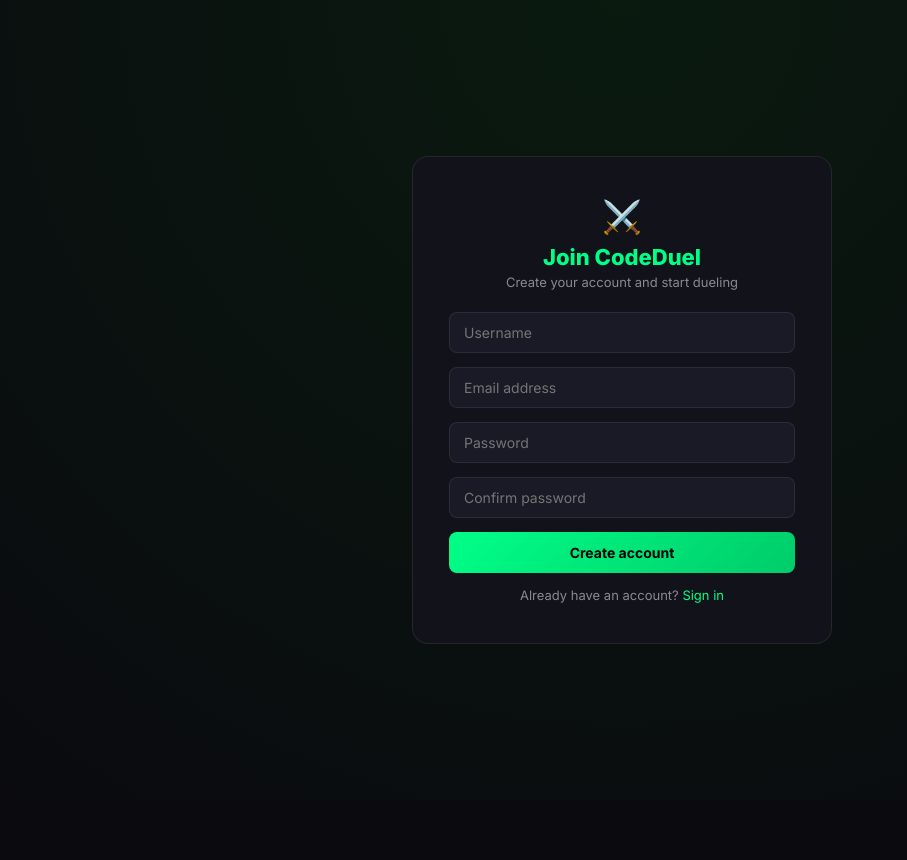
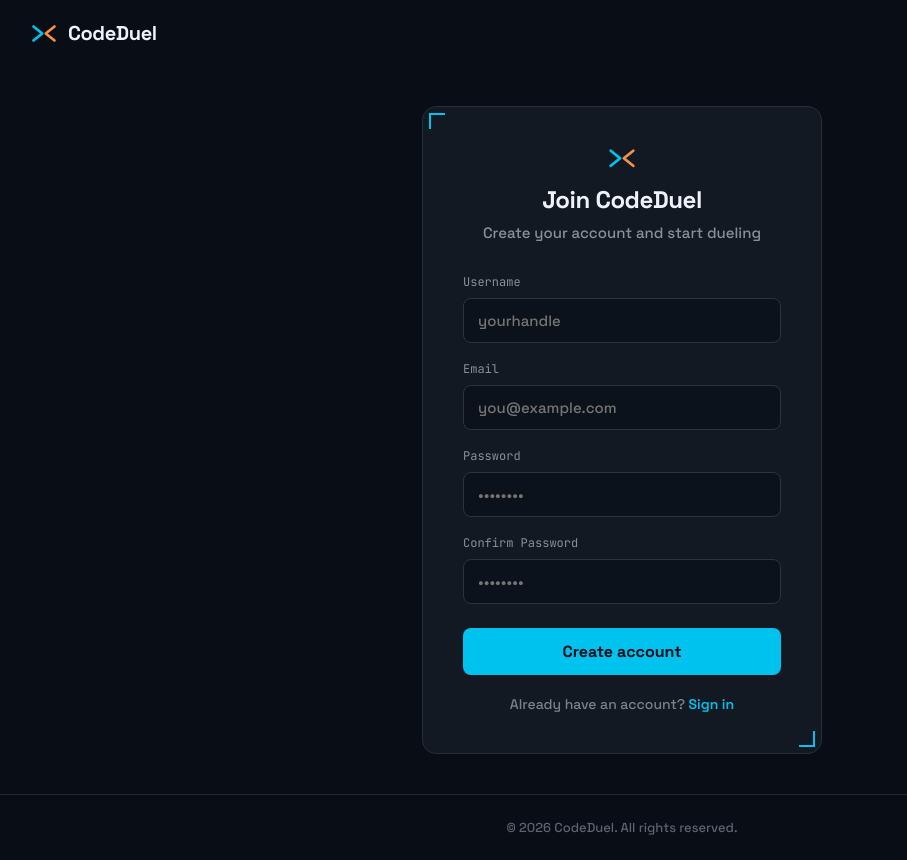
Before and after one commit to Nahom2162002/codeduel-web, a Next.js app: page /register in a window 1280 px wide. Shown: the whole page, without its empty margins (18-925 px from the left). Before the commit the page ends 800 px from the top, so only its background shows below. Built offline with nearby package versions, Linux system fonts and the light colour scheme.

Commit message:
Redesigned register page

```diff
--- a/app/register/page.tsx
+++ b/app/register/page.tsx
@@ -2,6 +2,24 @@
 import { useState } from 'react';
 import { useRouter } from 'next/navigation';
 import Link from 'next/link';
+import { Space_Grotesk, JetBrains_Mono } from 'next/font/google';
+
+const spaceGrotesk = Space_Grotesk({ subsets: ['latin'], weight: ['500', '600', '700'] });
+const jetbrainsMono = JetBrains_Mono({ subsets: ['latin'], weight: ['400', '500', '700'] });
+
+const BLUE = 'oklch(75% 0.15 220)';
+const ORANGE = 'oklch(75% 0.15 55)';
+const GREEN = 'oklch(75% 0.15 155)';
+const RED = 'oklch(68% 0.18 25)';
+
+function DuelIcon({ size = 28 }: { size?: number }) {
+    return (
+        <svg width={size} height={size * (24 / 32)} viewBox="0 0 32 24" fill="none">
+            <path d="M4 4L14 12L4 20" stroke={BLUE} strokeWidth="3" strokeLinecap="round" strokeLinejoin="round" />
+            <path d="M28 4L18 12L28 20" stroke={ORANGE} strokeWidth="3" strokeLinecap="round" strokeLinejoin="round" />
+        </svg>
+    );
+}
 
 export default function RegisterPage() {
     const [username, setUsername] = useState('');
@@ -57,45 +75,103 @@ export default function RegisterPage() {
     };
 
     return (
-        <div style={{
+        <div className={spaceGrotesk.className} style={{
+            background: 'oklch(16% 0.02 260)',
+            color: 'oklch(96% 0.01 260)',
             minHeight: '100vh',
             display: 'flex',
+            flexDirection: 'column'
+        }}>
+            <nav style={{
+                display: 'flex',
                 alignItems: 'center',
-            justifyContent: 'center',
-            background: 'radial-gradient(circle at 50% 0%, #0a1a0f, #0a0a0f)',
-            padding: '24px'
+                justifyContent: 'space-between',
+                padding: '20px 48px',
+                maxWidth: 1280,
+                margin: '0 auto',
+                width: '100%',
+                boxSizing: 'border-box'
             }}>
+                <Link href="/" style={{
+                    display: 'flex',
+                    alignItems: 'center',
+                    gap: 10,
+                    fontWeight: 700,
+                    fontSize: 20,
+                    letterSpacing: '-0.02em',
+                    textDecoration: 'none',
+                    color: 'oklch(96% 0.01 260)'
+                }}>
+                    <DuelIcon />
+                    CodeDuel
+                </Link>
+            </nav>
+
+            <main style={{ flex: 1, display: 'flex', alignItems: 'center', justifyContent: 'center', padding: '40px 24px' }}>
                 <div style={{
-                background: 'var(--surface)',
-                border: '1px solid var(--border)',
-                borderRadius: 16,
-                padding: '40px 36px',
                     width: '100%',
-                maxWidth: 420,
-                display: 'flex',
-                flexDirection: 'column',
-                gap: 14
+                    maxWidth: 400,
+                    background: 'oklch(21% 0.02 260)',
+                    border: '1px solid oklch(30% 0.02 260)',
+                    borderRadius: 14,
+                    padding: 40,
+                    position: 'relative'
                 }}>
-                <div style={{ textAlign: 'center', marginBottom: 8 }}>
-                    <p style={{ fontSize: 32, margin: 0 }}>⚔️</p>
-                    <h1 style={{ fontSize: 22, fontWeight: 800, margin: '8px 0 4px', color: 'var(--green)' }}>
-                        Join CodeDuel
-                    </h1>
-                    <p style={{ color: 'var(--text-muted)', fontSize: 13 }}>
-                        Create your account and start dueling
-                    </p>
+                    <div style={{ position: 'absolute', top: 6, left: 6, width: 16, height: 16, borderTop: `2px solid ${BLUE}`, borderLeft: `2px solid ${BLUE}` }} />
+                    <div style={{ position: 'absolute', bottom: 6, right: 6, width: 16, height: 16, borderBottom: `2px solid ${BLUE}`, borderRight: `2px solid ${BLUE}` }} />
+
+                    <div style={{ textAlign: 'center', marginBottom: 32 }}>
+                        <div style={{ display: 'inline-flex', alignItems: 'center', justifyContent: 'center', gap: 10, marginBottom: 14 }}>
+                            <DuelIcon size={30} />
+                        </div>
+                        <h1 style={{ fontSize: 24, fontWeight: 700, letterSpacing: '-0.02em', margin: '0 0 8px' }}>Join CodeDuel</h1>
+                        <p style={{ fontSize: 15, color: 'oklch(65% 0.02 260)', margin: 0 }}>Create your account and start dueling</p>
                     </div>
 
-                <input type="text" value={username} onChange={e => setUsername(e.target.value)} placeholder="Username" style={inputStyle} />
-                <input type="email" value={email} onChange={e => setEmail(e.target.value)} placeholder="Email address" style={inputStyle} />
-                <input type="password" value={password} onChange={e => setPassword(e.target.value)} placeholder="Password" style={inputStyle} />
+                    <div style={{ display: 'flex', flexDirection: 'column', gap: 18, marginBottom: 24 }}>
+                        <div>
+                            <label className={jetbrainsMono.className} style={labelStyle}>Username</label>
+                            <input
+                                type="text"
+                                value={username}
+                                onChange={e => setUsername(e.target.value)}
+                                onKeyDown={e => e.key === 'Enter' && handleRegister()}
+                                placeholder="yourhandle"
+                                className={spaceGrotesk.className}
+                                style={inputStyle}
+                            />
+                        </div>
+                        <div>
+                            <label className={jetbrainsMono.className} style={labelStyle}>Email</label>
+                            <input
+                                type="email"
+                                value={email}
+                                onChange={e => setEmail(e.target.value)}
+                                onKeyDown={e => e.key === 'Enter' && handleRegister()}
+                                placeholder="you@example.com"
+                                className={spaceGrotesk.className}
+                                style={inputStyle}
+                            />
+                        </div>
+                        <div>
+                            <label className={jetbrainsMono.className} style={labelStyle}>Password</label>
+                            <input
+                                type="password"
+                                value={password}
+                                onChange={e => setPassword(e.target.value)}
+                                onKeyDown={e => e.key === 'Enter' && handleRegister()}
+                                placeholder="••••••••"
+                                className={spaceGrotesk.className}
+                                style={inputStyle}
+                            />
+                        </div>
 
                         {password && (
-                    <div style={{ display: 'flex', flexDirection: 'column', gap: 3 }}>
+                            <div className={jetbrainsMono.className} style={{ display: 'flex', flexDirection: 'column', gap: 4, marginTop: -8 }}>
                                 {requirements.map((req, i) => (
                                     <p key={i} style={{
                                         fontSize: 11,
-                                color: req.met ? 'var(--win)' : 'var(--loss)',
+                                        color: req.met ? GREEN : RED,
                                         margin: 0
                                     }}>
                                         {req.met ? '✓' : '✗'} {req.text}
@@ -104,42 +180,87 @@ export default function RegisterPage() {
                             </div>
                         )}
 
-                <input type="password" value={confirm} onChange={e => setConfirm(e.target.value)} placeholder="Confirm password" style={inputStyle} />
+                        <div>
+                            <label className={jetbrainsMono.className} style={labelStyle}>Confirm Password</label>
+                            <input
+                                type="password"
+                                value={confirm}
+                                onChange={e => setConfirm(e.target.value)}
+                                onKeyDown={e => e.key === 'Enter' && handleRegister()}
+                                placeholder="••••••••"
+                                className={spaceGrotesk.className}
+                                style={inputStyle}
+                            />
+                        </div>
+                    </div>
 
-                {error && <p style={{ color: 'var(--loss)', fontSize: 12, textAlign: 'center' }}>{error}</p>}
+                    {error && (
+                        <p style={{ color: RED, fontSize: 13, textAlign: 'center', margin: '0 0 16px' }}>
+                            {error}
+                        </p>
+                    )}
 
-                <button onClick={handleRegister} disabled={loading} style={btnStyle}>
+                    <button
+                        onClick={handleRegister}
+                        disabled={loading}
+                        style={{
+                            display: 'block',
+                            width: '100%',
+                            textAlign: 'center',
+                            background: loading ? 'oklch(75% 0.15 220 / 0.5)' : BLUE,
+                            color: 'oklch(16% 0.02 260)',
+                            padding: 13,
+                            border: 'none',
+                            borderRadius: 8,
+                            fontWeight: 700,
+                            fontSize: 16,
+                            marginBottom: 20,
+                            cursor: loading ? 'not-allowed' : 'pointer',
+                            fontFamily: 'inherit'
+                        }}
+                    >
                         {loading ? 'Creating account...' : 'Create account'}
                     </button>
 
-                <p style={{ textAlign: 'center', fontSize: 13, color: 'var(--text-muted)' }}>
+                    <div style={{ textAlign: 'center', fontSize: 14, color: 'oklch(60% 0.02 260)' }}>
                         Already have an account?{' '}
-                    <Link href="/login" style={{ color: 'var(--green)' }}>Sign in</Link>
-                </p>
+                        <Link href="/login" style={{ color: BLUE, textDecoration: 'none', fontWeight: 600 }}>Sign in</Link>
                     </div>
+                </div>
+            </main>
+
+            <footer style={{
+                borderTop: '1px solid oklch(28% 0.02 260)',
+                padding: '24px 48px',
+                maxWidth: 1280,
+                margin: '0 auto',
+                width: '100%',
+                boxSizing: 'border-box',
+                textAlign: 'center'
+            }}>
+                <div style={{ fontSize: 13, color: 'oklch(50% 0.02 260)' }}>
+                    © {new Date().getFullYear()} CodeDuel. All rights reserved.
+                </div>
+            </footer>
         </div>
     );
 }
 
-const inputStyle: React.CSSProperties = {
-    padding: '11px 14px',
-    borderRadius: 8,
-    border: '1px solid var(--border)',
-    background: 'var(--surface2)',
-    color: 'white',
-    fontSize: 14,
-    outline: 'none',
-    width: '100%'
+const labelStyle: React.CSSProperties = {
+    display: 'block',
+    fontSize: 12,
+    color: 'oklch(65% 0.02 260)',
+    marginBottom: 8
 };
 
-const btnStyle: React.CSSProperties = {
-    padding: '12px',
+const inputStyle: React.CSSProperties = {
+    width: '100%',
+    boxSizing: 'border-box',
+    background: 'oklch(18% 0.02 260)',
+    border: '1px solid oklch(32% 0.02 260)',
     borderRadius: 8,
-    border: 'none',
-    background: 'linear-gradient(135deg, #00ff87, #00cc6a)',
-    color: '#000',
-    fontSize: 14,
-    fontWeight: 700,
-    cursor: 'pointer',
-    width: '100%'
+    padding: '12px 14px',
+    fontSize: 15,
+    color: 'oklch(96% 0.01 260)',
+    outline: 'none'
 };
```
Lines whose indentation alone changed are shown as unchanged.
